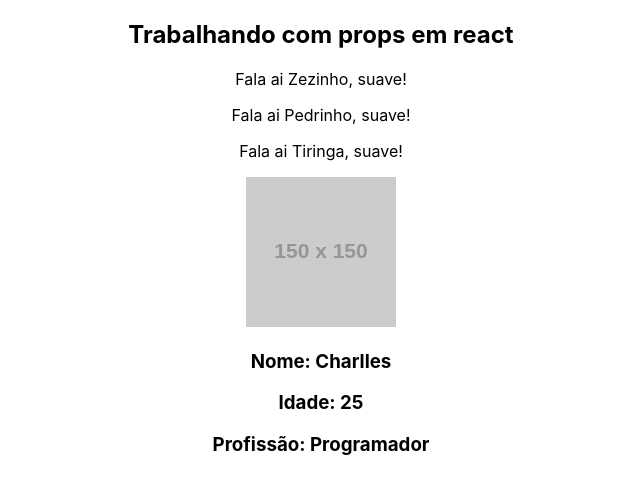
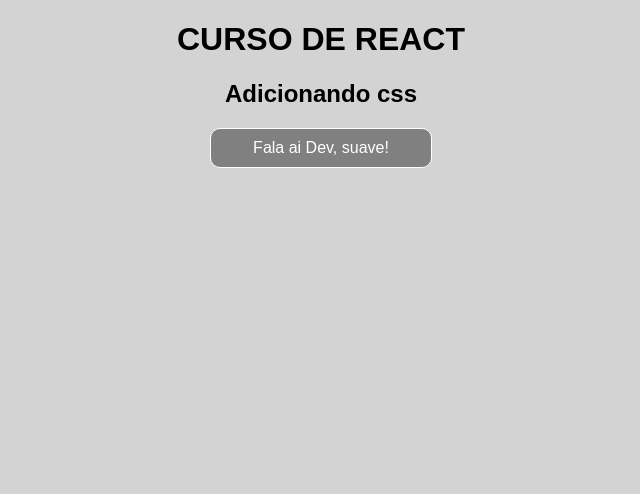
Before and after one commit to aleanrocha/react, a React (Create React App) app in the folder react-app/: page / in a window 1280 px wide. Shown: the top 494 px of the page, without its empty margins (319-959 px from the left). Built offline with nearby package versions, Linux system fonts and the light colour scheme.

Commit message:
css no react

```diff
--- a/react-app/src/App.js
+++ b/react-app/src/App.js
@@ -1,22 +1,14 @@
 import './App.css';
 import SayMyName from './components/SayMyName';
-import Pessoa from './components/Pessoa';
 
 function App() {
   const name = 'Tiringa'
   const url = 'https://via.placeholder.com/150'
   return (
     <div className="App">
-      <h2>Trabalhando com props em react</h2>
-      <SayMyName name="Zezinho" />
-      <SayMyName name="Pedrinho" />
-      <SayMyName name={name} />
-      <Pessoa
-        img={url}
-        name="Charlles"
-        idade="25"
-        job="Programador"
-      />
+      <h1>Curso de react</h1>
+      <h2>Adicionando css</h2>
+      <SayMyName name="Dev" />
     </div>
   );
 }
--- a/react-app/src/components/SayMyName.js
+++ b/react-app/src/components/SayMyName.js
@@ -1,7 +1,9 @@
+import styles from './SayMyName.module.css'
+
 function SayMyName(props) {
   return (
     <div>
-      <p>Fala ai {props.name}, suave!</p>
+      <p className={styles.destaqueContent} >Fala ai {props.name}, suave!</p>
     </div>
   )
 }
--- /dev/null
+++ b/react-app/src/components/SayMyName.module.css
@@ -0,0 +1,7 @@
+.destaqueContent {
+  border: 1.5px solid #fff;
+  border-radius: 10px;
+  transition: .5s;
+
+}
+.destaqueContent:hover {background-color: rgb(77, 77, 77);}
--- a/react-app/src/index.css
+++ b/react-app/src/index.css
@@ -1,13 +1,14 @@
 body {
+  padding: 0;
   margin: 0;
-  font-family: -apple-system, BlinkMacSystemFont, 'Segoe UI', 'Roboto', 'Oxygen',
-    'Ubuntu', 'Cantarell', 'Fira Sans', 'Droid Sans', 'Helvetica Neue',
-    sans-serif;
-  -webkit-font-smoothing: antialiased;
-  -moz-osx-font-smoothing: grayscale;
+  font-family: Arial, Helvetica, sans-serif;
+  background-color: lightgray;
 }
-
-code {
-  font-family: source-code-pro, Menlo, Monaco, Consolas, 'Courier New',
-    monospace;
+h1 {text-transform: uppercase;}
+p {
+  background-color: gray;
+  color: #fff;
+  padding: 10px;
+  width: 200px;
+  margin: 10px auto;
 }
```
